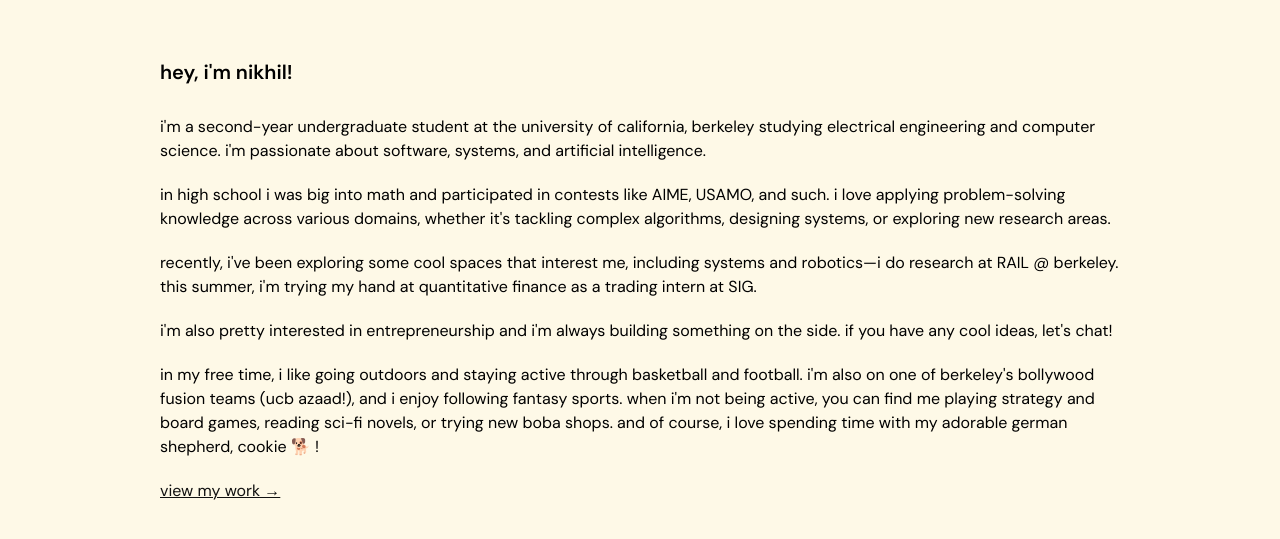
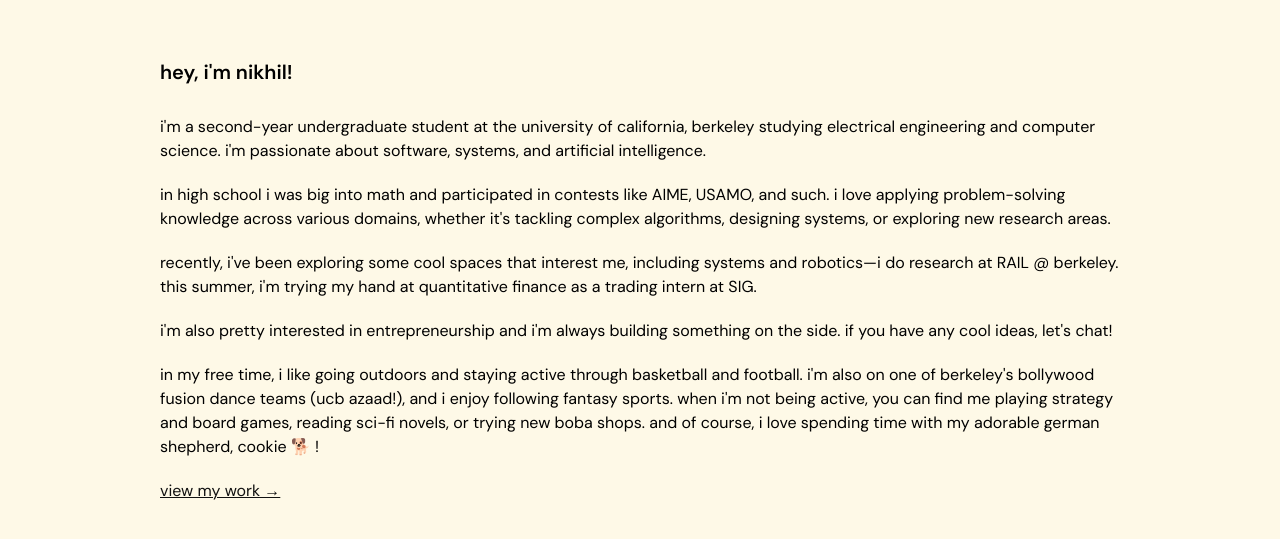
Before and after one commit to nikhilmathihalli/nikhilmathihalli.github.io, a website: page index.html in a window 1280 px wide. Shown: the part 81-620 px from the top of the page. Drawn offline with Linux system fonts and the light colour scheme.

Commit message:
Update index.html

```diff
--- a/index.html
+++ b/index.html
@@ -63,7 +63,7 @@
           i'm also pretty interested in entrepreneurship and i'm always building something on the side. if you have any cool ideas, let's chat!
         </p>
         <p>
-          in my free time, i like going outdoors and staying active through basketball and football. i'm also on one of berkeley's bollywood fusion teams (ucb azaad!), and i enjoy following fantasy sports. when i'm not being active, you can find me playing strategy and board games, reading sci-fi novels, or trying new boba shops. and of course, i love spending time with my adorable german shepherd, cookie 🐕 !
+          in my free time, i like going outdoors and staying active through basketball and football. i'm also on one of berkeley's bollywood fusion dance teams (ucb azaad!), and i enjoy following fantasy sports. when i'm not being active, you can find me playing strategy and board games, reading sci-fi novels, or trying new boba shops. and of course, i love spending time with my adorable german shepherd, cookie 🐕 !
         </p>
         <p><a href="projects.html">view my work →</a></p>
       </div>
```
